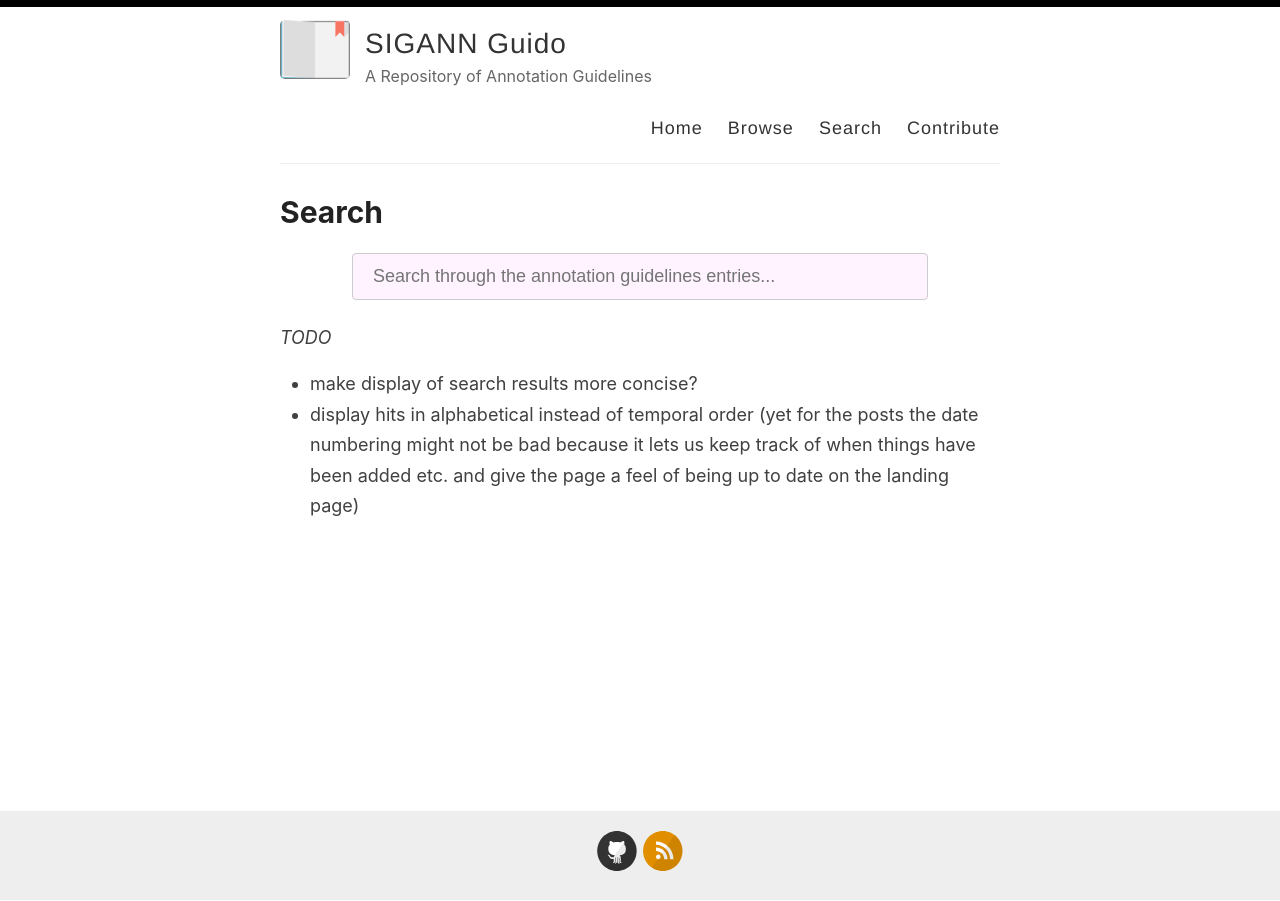
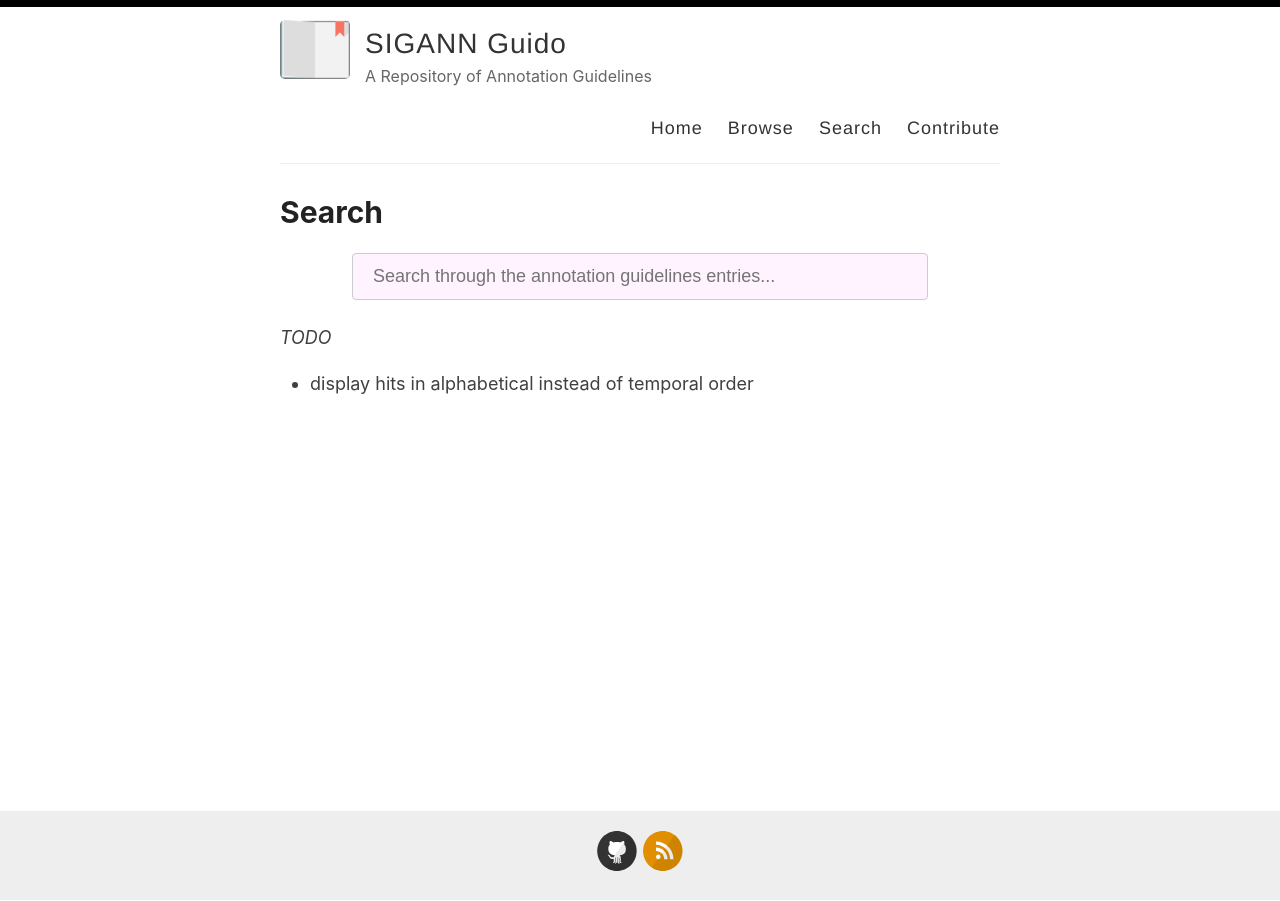
Before and after one commit to SIGANN/guido, a Jekyll site: the page built from _pages/search.md, in a window 1280 px wide. Built offline with Jekyll 4.4.1, drawn with Linux system fonts in a browser that asks for light colours.

Commit message:
Update search.md

```diff
--- a/_pages/search.md
+++ b/_pages/search.md
@@ -12,9 +12,7 @@ permalink: /search/
 <script src="{{ site.baseurl }}/assets/simple-jekyll-search.min.js" type="text/javascript"></script>
 
 *TODO*
-
-* make display of search results more concise?
-* display hits in alphabetical instead of temporal order (yet for the posts the date numbering might not be bad because it lets us keep track of when things have been added etc. and give the page a feel of being up to date on the landing page)
+* display hits in alphabetical instead of temporal order
 
 <script>
     SimpleJekyllSearch({
```
